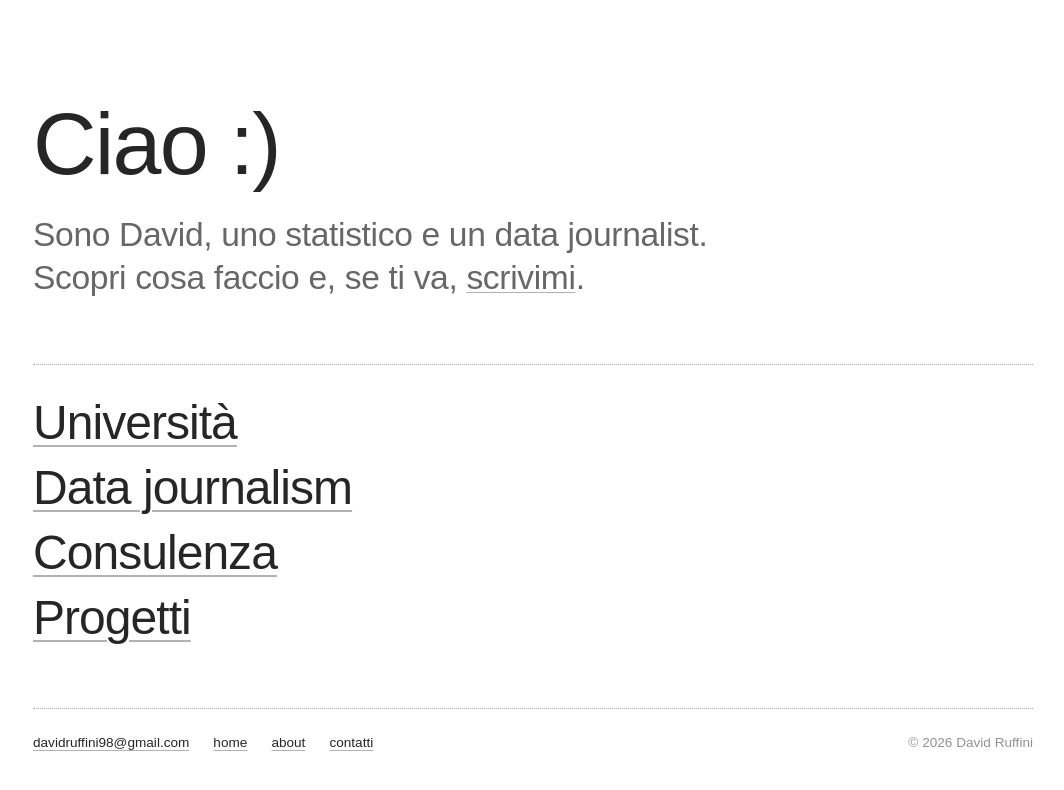
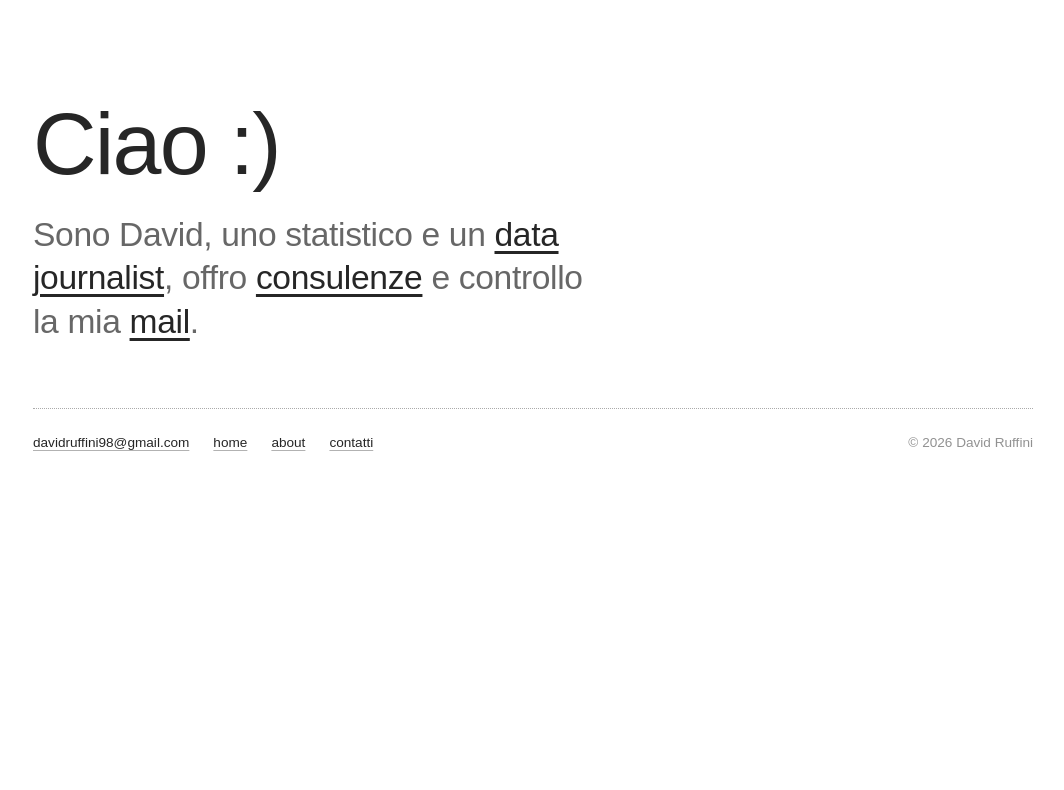
Before and after one commit to davidoffdado/personal-website, a React (Vite) app: page /#/ in a window 1280 px wide. Shown: the top 790 px of the page, without its empty margins (107-1171 px from the left). Built offline with nearby package versions, Linux system fonts and the light colour scheme; a web font is replaced by a local one.

Commit message:
home con una breve bio e link in linea, titolo "david ruffini"; tolta la pagina dei litigi (andrà sul sito di àlea)

```diff
--- a/index.html
+++ b/index.html
@@ -4,7 +4,7 @@
     <meta charset="UTF-8" />
     <meta name="viewport" content="width=device-width, initial-scale=1.0" />
 
-    <title>David's site :)</title>
+    <title>david ruffini</title>
     <meta
       name="description"
       content="Ciao! Sono uno statistico e un data journalist. Qui pubblico alcuni dei miei lavori e altri progetti su cui sono impegnato."
--- a/package.json
+++ b/package.json
@@ -4,13 +4,11 @@
   "version": "0.0.0",
   "type": "module",
   "scripts": {
-    "sync:litigi": "node scripts/sync-litigi.mjs",
-    "predev": "npm run sync:litigi",
     "dev": "vite",
     "build": "vite build",
     "lint": "eslint .",
     "preview": "vite preview",
-    "predeploy": "npm run sync:litigi && vite build",
+    "predeploy": "vite build",
     "deploy": "echo www.davidruffini.com > dist/CNAME && gh-pages -d dist"
   },
   "dependencies": {
--- a/src/data/projects.js
+++ b/src/data/projects.js
@@ -1,13 +1,4 @@
 export const projects = [
-{
-title: 'I litigi tra gli alleati di governo',
-dek: 'Settantacinque anni di resoconti della Camera: quando la maggioranza si contesta da sola',
-role: '',
-year: 2026,
-tags: [],
-url: '/progetti/litigi-alleati/',
-cover: ''
-},
 {
 title: 'Le elezioni nelle Marche',
 dek: 'I dati sull\'affluenza e i voti di ciascun comune, durante le regionali del 2025',
--- a/src/pages/Home.jsx
+++ b/src/pages/Home.jsx
@@ -1,11 +1,4 @@
 import { Link } from "react-router-dom";
-
-const sections = [
-  { to: "/universita", title: "Università" },
-  { to: "/data-journalism", title: "Data journalism" },
-  { to: "/consulenza", title: "Consulenza" },
-  { to: "/progetti", title: "Progetti" },
-];
 
 export default function Home() {
   return (
@@ -13,19 +6,12 @@ export default function Home() {
       <header className="home-intro">
         <h1>Ciao :)</h1>
         <p>
-          Sono David, uno statistico e un data journalist.
-          <br />
-          Scopri cosa faccio e, se ti va, <Link to="/contatti">scrivimi</Link>.
+          Sono David, uno statistico e un{" "}
+          <Link to="/data-journalism">data journalist</Link>, offro{" "}
+          <Link to="/consulenza">consulenze</Link> e controllo la mia{" "}
+          <Link to="/contatti">mail</Link>.
         </p>
       </header>
-
-      <nav className="home-links">
-        {sections.map((s) => (
-          <Link key={s.to} to={s.to}>
-            {s.title}
-          </Link>
-        ))}
-      </nav>
     </div>
   );
 }
--- a/src/styles/global.css
+++ b/src/styles/global.css
@@ -122,10 +122,6 @@ a:focus-visible {
   padding: 6rem 0 4rem;
 }
 
-.home-intro {
-  margin-bottom: 4rem;
-}
-
 .home-intro h1 {
   font-size: clamp(3rem, 8vw, 5.5rem);
   font-weight: 500;
@@ -133,6 +129,7 @@ a:focus-visible {
 }
 
 .home-intro p {
+  max-width: 30ch;
   font-size: clamp(1.4rem, 3vw, 2.1rem);
   line-height: 1.3;
   letter-spacing: -0.01em;
@@ -140,22 +137,17 @@ a:focus-visible {
   margin: 0;
 }
 
-.home-links {
-  display: flex;
-  flex-direction: column;
-  align-items: flex-start;
-  gap: 0.75rem;
-  padding-top: 2rem;
-  border-top: 1px dotted var(--rule);
+/* i link restano neri sul testo grigio, con sottolineatura piena */
+.home-intro p a {
+  color: var(--fg);
+  text-decoration-color: currentColor;
+  text-decoration-thickness: 3px;
+  text-underline-offset: 5px;
 }
 
-.home-links a {
-  font-size: clamp(1.75rem, 4.5vw, 3rem);
-  font-weight: 500;
-  letter-spacing: -0.02em;
-  line-height: 1.1;
-  text-decoration-thickness: 2px;
-  text-underline-offset: 6px;
+.home-intro p a:hover,
+.home-intro p a:focus-visible {
+  text-decoration-color: transparent;
 }
 
 /* ===== DATA JOURNALISM PAGE ===== */
--- a/vite.config.js
+++ b/vite.config.js
@@ -1,39 +1,8 @@
 import { defineConfig } from 'vite'
 import react from '@vitejs/plugin-react'
-import path from 'node:path'
-import { execFile } from 'node:child_process'
-
-// In dev Vite non serve index.html per le cartelle di public/ (risponde con
-// l'app React): le pagine statiche in public/progetti/ vanno riscritte a mano.
-// GitHub Pages lo fa già da solo.
-const pagineStatiche = {
-  name: 'pagine-statiche',
-  configureServer(server) {
-    server.middlewares.use((req, _res, next) => {
-      if (/^\/progetti\/[^/]+\/$/.test(req.url)) req.url += 'index.html'
-      next()
-    })
-
-    // quando si salva il template dei litigi: rigenera la pagina, la ricopia
-    // in public/ e ricarica il browser
-    const template = path.resolve('../discorsi_camera/applausi/viz/litigi_template.html')
-    let inCorso = false
-    server.watcher.add(template)
-    server.watcher.on('change', (file) => {
-      if (path.resolve(file) !== template || inCorso) return
-      inCorso = true
-      server.config.logger.info('template dei litigi modificato, rigenero...')
-      execFile('node', ['scripts/sync-litigi.mjs'], (err, _out, stderr) => {
-        inCorso = false
-        if (err) return server.config.logger.error(stderr || err.message)
-        server.ws.send({ type: 'full-reload' })
-      })
-    })
-  },
-}
 
 // https://vite.dev/config/
 export default defineConfig({
-  plugins: [react(), pagineStatiche],
+  plugins: [react()],
   base: '/'
 })
```
Also changed, not shown: scripts/sync-litigi.mjs (deleted, +0 -21 lines), 1 other file (tests, documents, lock files or other folders).
